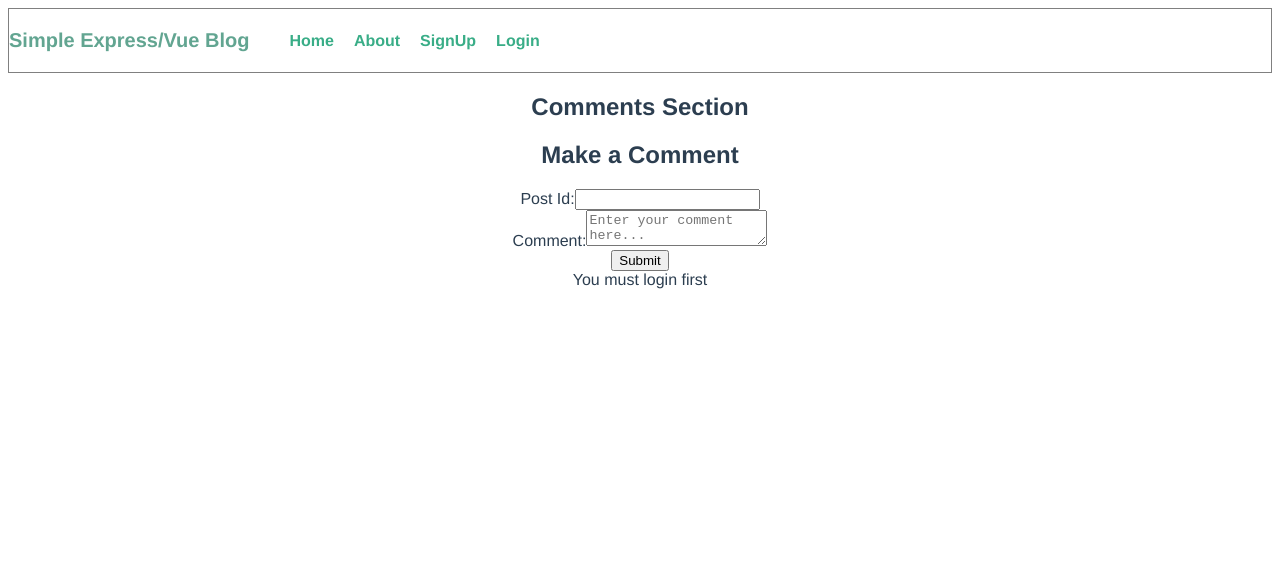
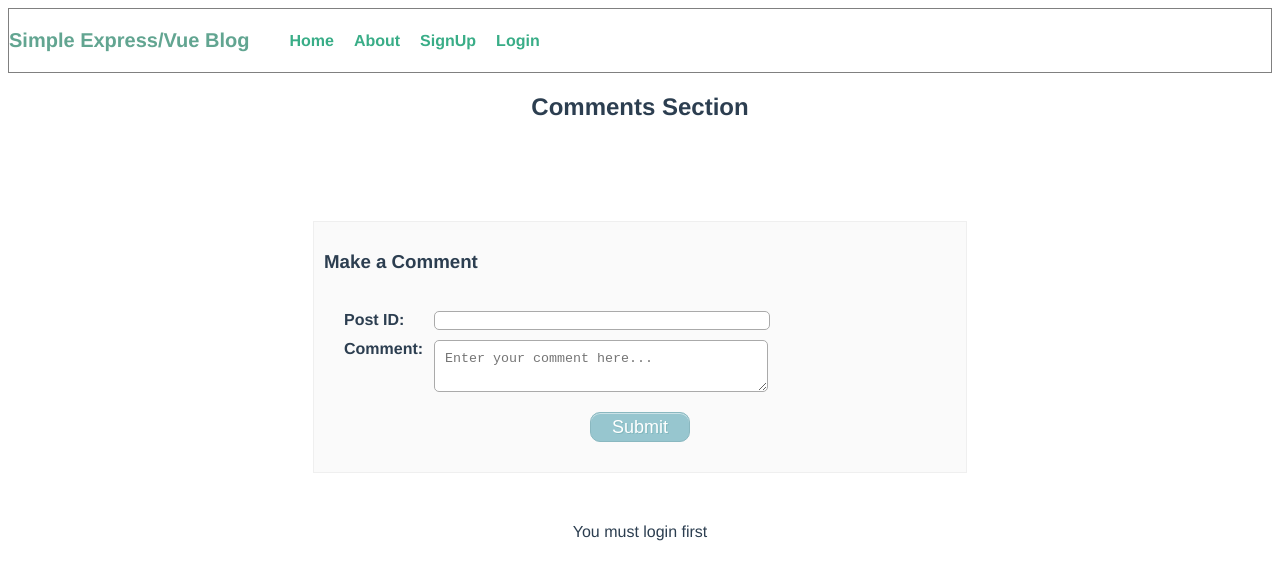
Before and after one commit to IceCode18/CS490R-web-api-practice, a Vue app in the folder client/: page /comments in a window 1280 px wide. Shown: the top 580 px of the page. Built offline with nearby package versions, Linux system fonts and the light colour scheme.

Commit message:
Update comments page CSS

```diff
--- a/client/src/components/CreateComment.vue
+++ b/client/src/components/CreateComment.vue
@@ -1,20 +1,20 @@
 <template>
-    <div class="CommentForm">
-        <h2>Make a Comment</h2>
-        <div class="comment-form">
+    <div class="comment-form">
+        <h3>Make a Comment</h3>
+        <div class="form-block">
             <form name="commentForm" @submit.prevent="handleComment">
                 <div v-if="message" id="message"> {{message}}</div>
-                <div class="form_row">
-                    <label for="post_id">Post Id:</label>
+                <div class="row">
+                    <label for="post_id">Post ID:</label>
                     <input type="text" name="post_id" v-model="post_id" />
                 </div>
-                <div class="form_row">
+                <div class="row">
                     <label for="body">Comment:</label>
                     <textarea name="body" v-model="body" placeholder="Enter your comment here..."></textarea>
                 </div>
-                <div class="form_row">
-                <button :disabled="submitted">
-                    <span>Submit</span>
+                <div class="button">
+                    <button :disabled="submitted">
+                        <span>Submit</span>
                     </button>
                 </div>
             </form>
@@ -65,3 +65,57 @@ export default {
     }
 };
 </script>
+<style scoped>
+.comment-form{
+    margin: auto;
+    margin-top: 100px;
+    margin-bottom: 50px;
+    width: 50%;
+    text-align: left;
+    padding: 10px;
+    border: 1px solid #efefef;
+    background: #fafafa;
+}
+.row{
+    margin-bottom: 10px;
+}
+.form-block{
+    padding: 20px 0px;
+}
+.form-block label{
+    margin-left: 20px;
+    font-weight: bolder;
+}
+.form-block input{
+    margin-left: 30px;
+    width: 330px;
+    border-radius: 5px;
+    border: 1px solid #aaa;
+}
+.form-block textarea{
+    margin-left: 11px;
+    vertical-align: top;
+    width: 312px;
+    border-radius: 5px;
+    border: 1px solid #aaa;
+    padding: 10px;
+    resize: vertical;
+}
+.button{
+    text-align: center;
+}
+.button button{
+    margin-top: 10px;
+    font-size: 18px;
+    background-color: #97c6cf;
+    text-shadow: 1px 1px #82b8be;
+    color: #ffffff;
+    border-radius: 10px;
+    border: 1px solid #8ab8c0;
+    cursor: pointer;
+    box-shadow: 0 1px 0 rgba(255, 255, 255, 0.5) inset;
+    width: 100px;
+    height: 30px;
+
+}
+</style>
```
